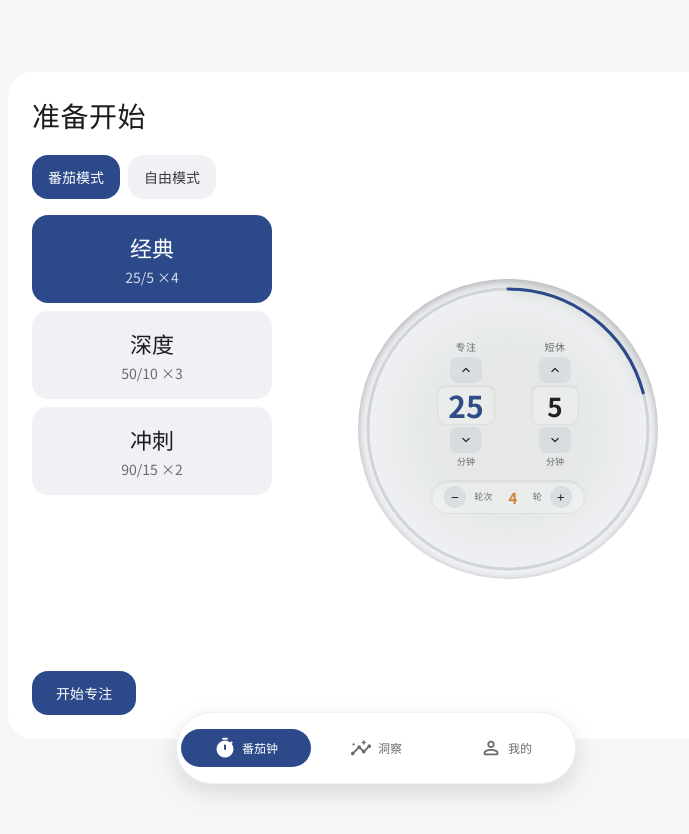
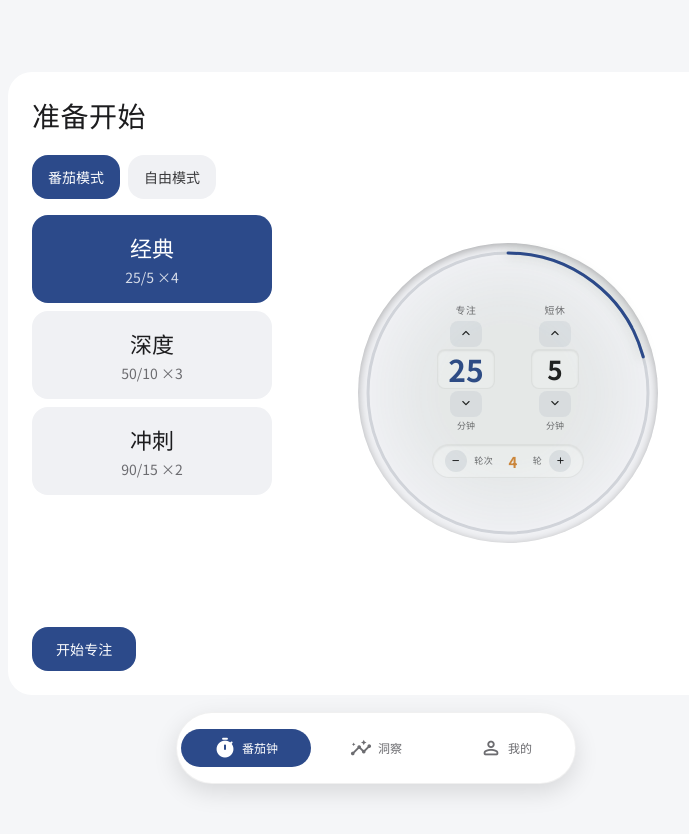
Before and after one commit to MeOwOFlow/Zept-MVP, a React (Vite) app: page /session in a window 1280 px wide. Shown: the top 834 px of the page, without its empty margins (264-953 px from the left). Built offline with nearby package versions, Linux system fonts and the light colour scheme; a web font is replaced by a local one.

Commit message:
fix(ui): Circular Trio 响应式适配小屏
圆环尺寸改为 min(70vw, 52dvh, 300px)，aspect-ratio 强制正圆

SVG 尺寸改为 100%，内部控件按 ring size 比例缩放

压缩上方 mode/presets 间距与 trio card padding

209 测试全过 / tsc 零错误 / build 成功

```diff
--- a/src/pages/Session.tsx
+++ b/src/pages/Session.tsx
@@ -375,7 +375,7 @@ export default function Session() {
               <div className="zept-trio-area">
                 <div className="zept-trio-card">
                   <div className="zept-trio-ring">
-                    <svg viewBox="0 0 300 300">
+                    <svg viewBox="0 0 300 300" className="zept-trio-ring__svg">
                       <circle className="zept-trio-track" cx="150" cy="150" r={TRIO_RING_R} />
                       <circle
                         className="zept-trio-progress"
--- a/src/styles/session.css
+++ b/src/styles/session.css
@@ -34,17 +34,16 @@
 
 /* ---------- 配置区 ---------- */
 .zept-session__config {
-  margin-bottom: var(--space-4);
+  margin-bottom: var(--space-2);
   display: flex;
   flex-direction: column;
-  gap: var(--space-3);
+  gap: var(--space-2);
 }
 
 /* 预设 tile 行 */
 .zept-session__presets-row {
   display: flex;
   gap: var(--space-2);
-  margin-bottom: var(--space-2);
   width: 100%;
   min-width: 0;
 }
@@ -185,8 +184,11 @@
 
 /* ---------- Circular Trio — 圆环内嵌三 stepper ---------- */
 .zept-trio-area {
-  padding: var(--space-6) var(--space-4) 0;
-  margin-top: var(--space-4);
+  --trio-ring-size: min(70vw, 52dvh, 300px);
+  padding: var(--space-3) 0 0;
+  margin-top: 0;
+  display: flex;
+  justify-content: center;
 }
 .zept-trio-area.hidden {
   display: none;
@@ -194,7 +196,7 @@
 .zept-trio-card {
   background: var(--surface);
   border-radius: var(--radius-lg);
-  padding: var(--space-6) var(--space-4);
+  padding: var(--space-4) var(--space-3);
   display: flex;
   align-items: center;
   justify-content: center;
@@ -203,19 +205,19 @@
 /* 圆环（装饰性轨道） */
 .zept-trio-ring {
   position: relative;
-  width: 300px;
-  height: 300px;
+  width: var(--trio-ring-size);
+  aspect-ratio: 1;
   border-radius: 50%;
   background: var(--surface-1);
   box-shadow: inset 0 2px 8px rgba(0, 0, 0, 0.3);
 }
 
 /* SVG 装饰环 — 纯视觉，展示总时长 */
-.zept-trio-ring svg {
+.zept-trio-ring__svg {
   position: absolute;
   inset: 0;
-  width: 300px;
-  height: 300px;
+  width: 100%;
+  height: 100%;
   transform: rotate(-90deg);
 }
 .zept-trio-track {
@@ -255,13 +257,13 @@
   flex-direction: column;
   align-items: center;
   justify-content: center;
-  padding: 22px 28px 26px;
+  padding: calc(var(--trio-ring-size) * 0.07) calc(var(--trio-ring-size) * 0.09) calc(var(--trio-ring-size) * 0.085);
 }
 
 /* 上部：专注 + 短休 并列垂直 stepper */
 .zept-trio-top {
   display: flex;
-  gap: 36px;
+  gap: min(12vw, 36px);
   flex-shrink: 0;
   align-items: flex-end;
 }
@@ -272,9 +274,9 @@
   gap: 3px;
 }
 .zept-trio-label {
-  font-size: 10px;
+  font-size: calc(var(--trio-ring-size) * 0.033);
   font-weight: var(--fw-medium);
-  height: 14px;
+  height: calc(var(--trio-ring-size) * 0.047);
   color: var(--on-surface-muted);
   letter-spacing: 0.06em;
   display: flex;
@@ -288,8 +290,8 @@
 }
 
 .zept-trio-btn {
-  width: 32px;
-  height: 26px;
+  width: calc(var(--trio-ring-size) * 0.106);
+  height: calc(var(--trio-ring-size) * 0.087);
   display: flex;
   align-items: center;
   justify-content: center;
@@ -305,18 +307,18 @@
   color: var(--on-primary);
 }
 .zept-trio-btn .material-symbols-rounded {
-  font-size: 16px;
+  font-size: calc(var(--trio-ring-size) * 0.053);
 }
 
 .zept-trio-value {
-  min-width: 48px;
-  width: 48px;
-  height: 40px;
+  min-width: calc(var(--trio-ring-size) * 0.16);
+  width: calc(var(--trio-ring-size) * 0.16);
+  height: calc(var(--trio-ring-size) * 0.133);
   display: flex;
   align-items: center;
   justify-content: center;
   font-family: var(--font-display);
-  font-size: 26px;
+  font-size: calc(var(--trio-ring-size) * 0.087);
   font-weight: var(--fw-bold);
   color: var(--on-surface);
   font-variant-numeric: tabular-nums;
@@ -332,9 +334,9 @@
   color: var(--primary);
 }
 .zept-trio-station.focus-station .zept-trio-value {
-  min-width: 58px;
-  width: 58px;
-  font-size: 30px;
+  min-width: calc(var(--trio-ring-size) * 0.193);
+  width: calc(var(--trio-ring-size) * 0.193);
+  font-size: calc(var(--trio-ring-size) * 0.1);
 }
 
 /* 数值框内 input */
@@ -362,9 +364,9 @@
 }
 
 .zept-trio-unit {
-  font-size: 9px;
+  font-size: calc(var(--trio-ring-size) * 0.03);
   color: var(--on-surface-muted);
-  height: 12px;
+  height: calc(var(--trio-ring-size) * 0.04);
   display: flex;
   align-items: center;
 }
@@ -373,9 +375,9 @@
 .zept-trio-rounds {
   display: flex;
   align-items: center;
-  gap: 8px;
-  margin-top: 12px;
-  padding: 5px 12px;
+  gap: calc(var(--trio-ring-size) * 0.026);
+  margin-top: calc(var(--trio-ring-size) * 0.04);
+  padding: calc(var(--trio-ring-size) * 0.016) calc(var(--trio-ring-size) * 0.04);
   background: var(--bg);
   border-radius: var(--radius-full);
   border: 1px solid var(--outline-variant);
@@ -383,13 +385,13 @@
   width: fit-content;
 }
 .zept-trio-rounds-label {
-  font-size: 9px;
+  font-size: calc(var(--trio-ring-size) * 0.03);
   color: var(--on-surface-muted);
   letter-spacing: 0.04em;
 }
 .zept-trio-rounds-btn {
-  width: 22px;
-  height: 22px;
+  width: calc(var(--trio-ring-size) * 0.073);
+  height: calc(var(--trio-ring-size) * 0.073);
   display: flex;
   align-items: center;
   justify-content: center;
@@ -404,15 +406,15 @@
   color: #fff;
 }
 .zept-trio-rounds-btn .material-symbols-rounded {
-  font-size: 13px;
+  font-size: calc(var(--trio-ring-size) * 0.043);
 }
 .zept-trio-rounds-value {
-  min-width: 24px;
-  width: 24px;
+  min-width: calc(var(--trio-ring-size) * 0.08);
+  width: calc(var(--trio-ring-size) * 0.08);
   text-align: center;
   padding: 0 2px;
   font-family: var(--font-display);
-  font-size: 15px;
+  font-size: calc(var(--trio-ring-size) * 0.05);
   font-weight: var(--fw-bold);
   color: var(--secondary);
   font-variant-numeric: tabular-nums;
@@ -439,7 +441,7 @@
   margin: 0;
 }
 .zept-trio-rounds-unit {
-  font-size: 9px;
+  font-size: calc(var(--trio-ring-size) * 0.03);
   color: var(--on-surface-muted);
 }
 
```
